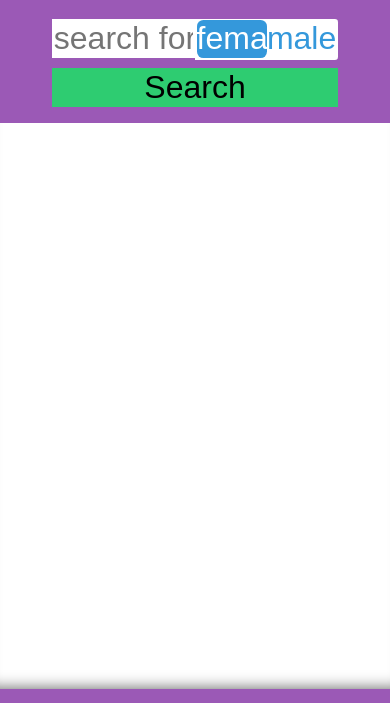
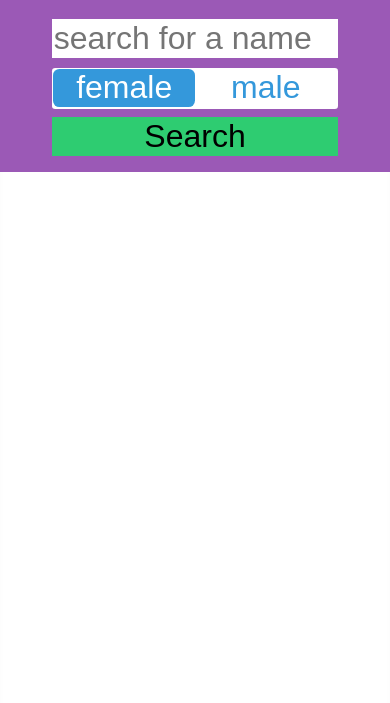
Before and after one commit to WillsonSmith/baby-names, a plain HTML site: page index.html in a window 390 px wide. Shown: the part 114-817 px from the top of the page. Drawn offline with Linux system fonts and the light colour scheme.

Commit message:
smaller sizes

```diff
--- a/css/styles.css
+++ b/css/styles.css
@@ -177,4 +177,22 @@ button {
 	z-index: -1;
 
 }
+
+@media (max-width: 600px) {
+
+	.thisName {
+
+		width: 100%;
+		margin: 0 0 10px 0;
+
+	}
+
+	.radioSelects {
+
+		width: 100%;
+		border-radius: 0.2em;
+
+	}
+
+}
 /*00c90d*/
```
